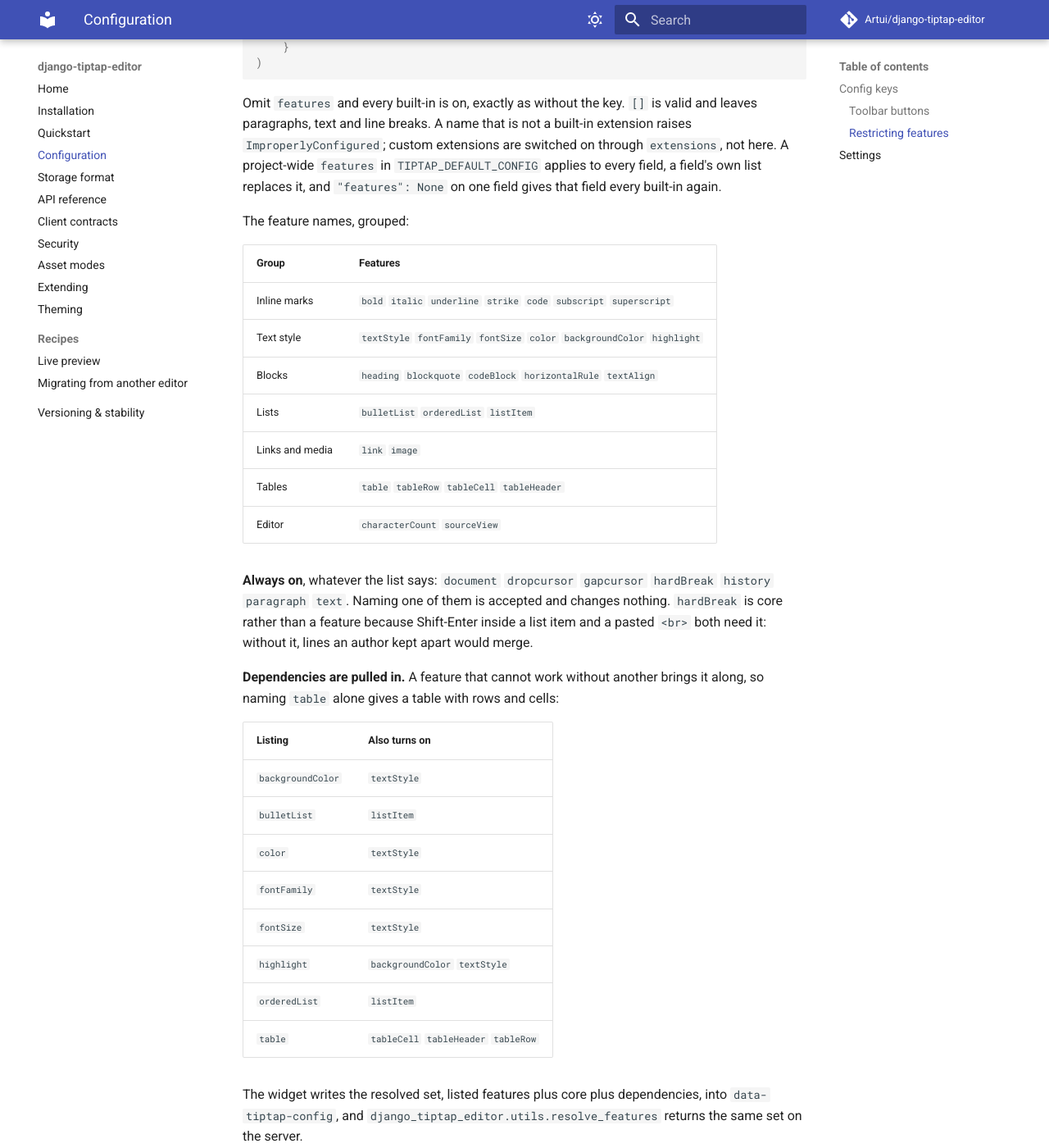
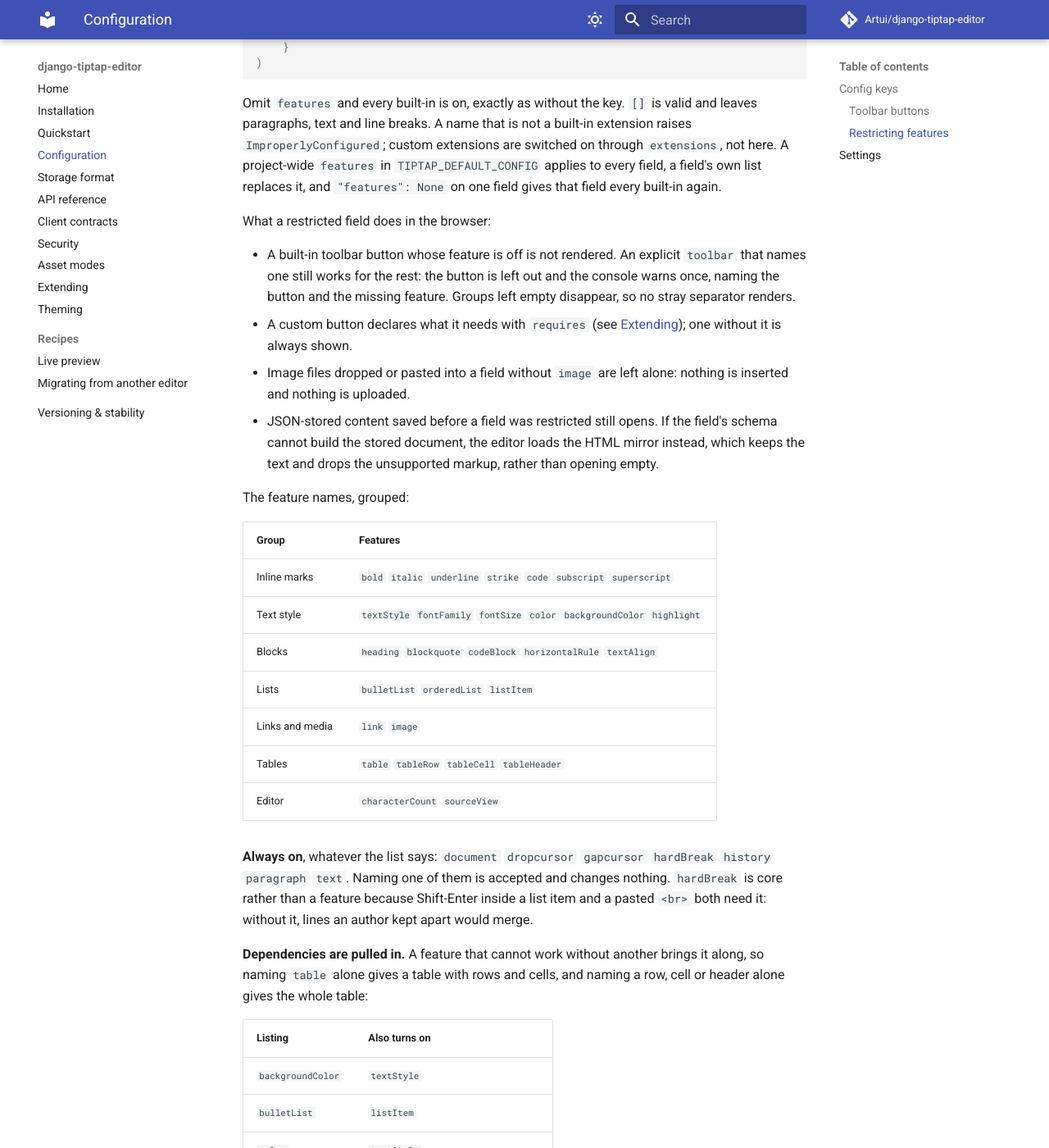
Before and after one commit to Artui/django-tiptap-editor, an MkDocs documentation site: the page built from docs/configuration.md, in a window 1280 px wide and 1400 px high, scrolled down 2494 px. Shown: the whole window at 82% size. Built offline with MkDocs 1.6.1 and Material for MkDocs 9.7.7, drawn with Linux system fonts in a browser that asks for light colours; comment, search, counter and statistics services are not loaded; some of the changed text lies outside the part shown.

Commit message:
Give the whole table when a row, cell or header is named; document the browser side
A row or cell cannot be mounted without its table while the sanitiser would
keep its markup, so naming any part resolves to the table. The docs and
changelog gain the toolbar, drop and stored-content behaviour of a restricted
field.

Co-Authored-By: Claude Sonnet 5.5 <noreply@anthropic.com>

```diff
--- a/docs/configuration.md
+++ b/docs/configuration.md
@@ -83,6 +83,20 @@ leaves paragraphs, text and line breaks. A name that is not a built-in extension
 A project-wide `features` in `TIPTAP_DEFAULT_CONFIG` applies to every field, a field's own
 list replaces it, and `"features": None` on one field gives that field every built-in again.
 
+What a restricted field does in the browser:
+
+- A built-in toolbar button whose feature is off is not rendered. An explicit `toolbar`
+  that names one still works for the rest: the button is left out and the console warns
+  once, naming the button and the missing feature. Groups left empty disappear, so no
+  stray separator renders.
+- A custom button declares what it needs with `requires` (see
+  [Extending](extending.md#toolbar-buttons)); one without it is always shown.
+- Image files dropped or pasted into a field without `image` are left alone: nothing is
+  inserted and nothing is uploaded.
+- JSON-stored content saved before a field was restricted still opens. If the field's
+  schema cannot build the stored document, the editor loads the HTML mirror instead, which
+  keeps the text and drops the unsupported markup, rather than opening empty.
+
 The feature names, grouped:
 
 <!-- features:groups -->
@@ -104,7 +118,8 @@ Shift-Enter inside a list item and a pasted `<br>` both need it: without it, lin
 author kept apart would merge.
 
 **Dependencies are pulled in.** A feature that cannot work without another brings it
-along, so naming `table` alone gives a table with rows and cells:
+along, so naming `table` alone gives a table with rows and cells, and naming a row, cell
+or header alone gives the whole table:
 
 <!-- features:dependencies -->
 | Listing | Also turns on |
@@ -117,6 +132,9 @@ along, so naming `table` alone gives a table with rows and cells:
 | `highlight` | `backgroundColor` `textStyle` |
 | `orderedList` | `listItem` |
 | `table` | `tableCell` `tableHeader` `tableRow` |
+| `tableCell` | `table` |
+| `tableHeader` | `table` |
+| `tableRow` | `table` |
 <!-- /features:dependencies -->
 
 The widget writes the resolved set, listed features plus core plus dependencies, into
```
Also changed, not shown: CHANGELOG.md (+8 -1 lines), docs/extending.md (+6 -0 lines), django_tiptap_editor/static/django_tiptap_editor/tiptap.bundle.js, django_tiptap_editor/static/django_tiptap_editor/tiptap.glue.esm.js, 5 other files.
